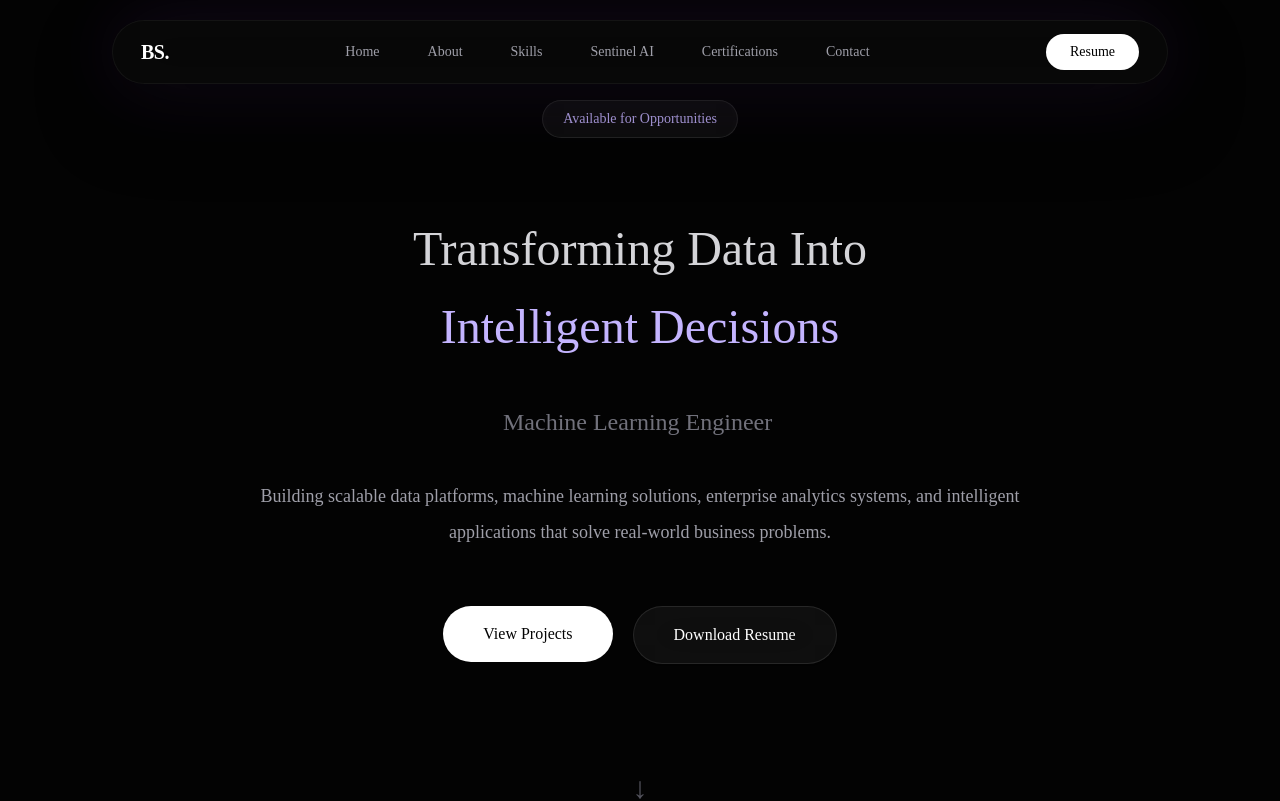
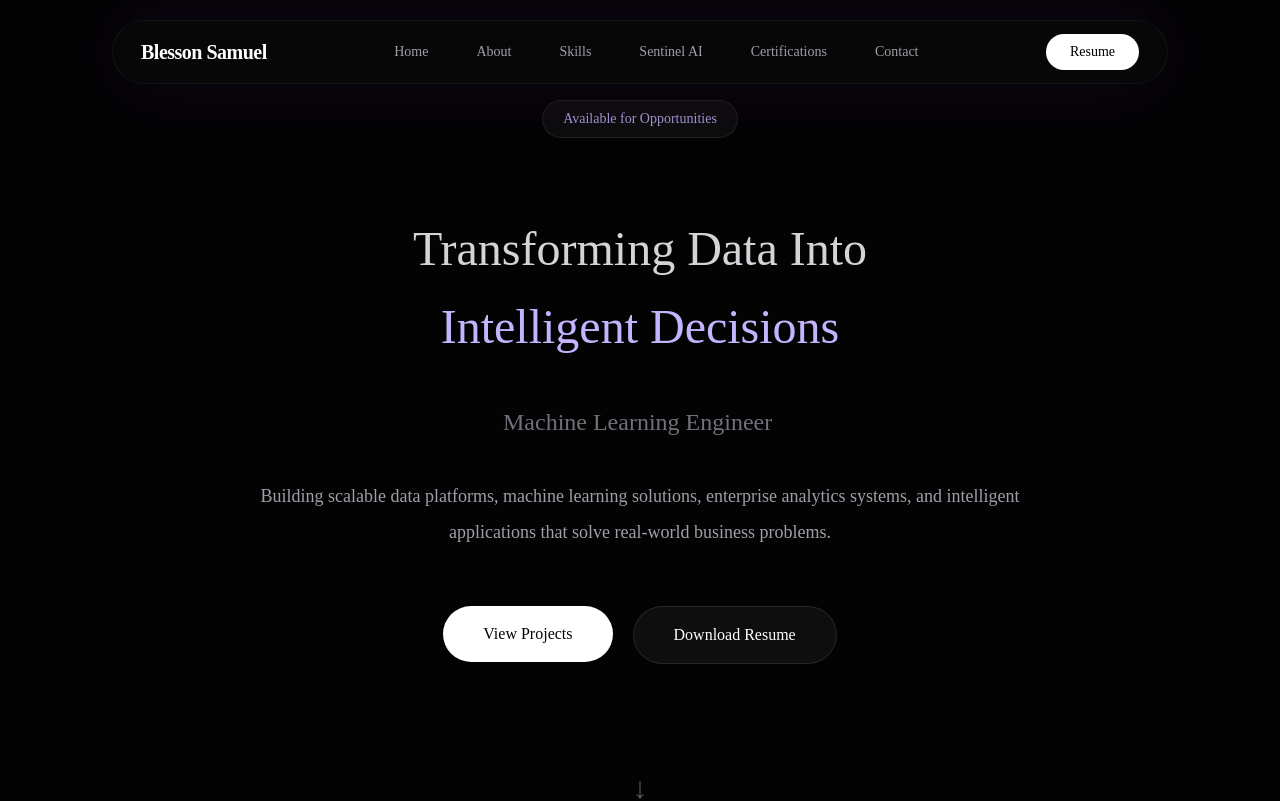
Before and after one commit to Bless2718/blesson-portfolio, a Next.js app: page / in a window 1280 px wide. Shown: the top 801 px of the page. Built offline with nearby package versions, Linux system fonts and the light colour scheme.

Commit message:
Use full name in navbar branding

```diff
--- a/src/components/layout/Navbar.tsx
+++ b/src/components/layout/Navbar.tsx
@@ -15,7 +15,7 @@ export default function Navbar() {
             href="/"
             className="text-xl font-bold tracking-tight transition-colors hover:text-violet-300"
           >
-            BS.
+            Blesson Samuel
           </Link>
 
           <div className="hidden md:flex items-center gap-12">
```
